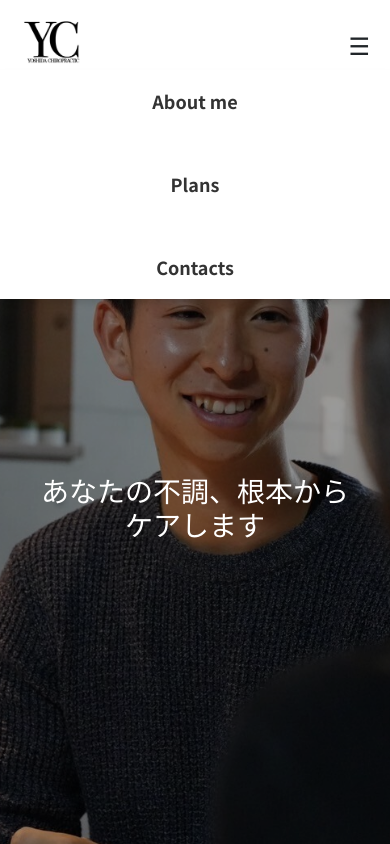
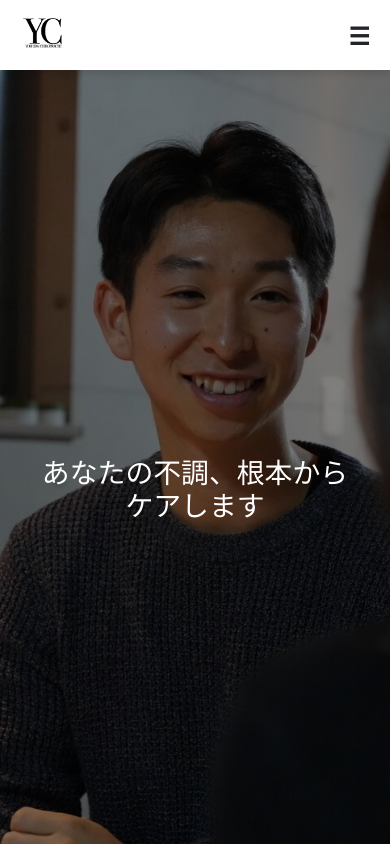
Before and after one commit to cyobi164/yoshida, a React (Vite) app: page / in a window 390 px wide. Shown: the top 844 px of the page. Built offline with nearby package versions, Linux system fonts and the light colour scheme; a web font is replaced by a local one.

Commit message:
is saved

```diff
--- a/src/component/Main.css
+++ b/src/component/Main.css
@@ -1,3 +1,4 @@
+/* General Styling */
 html {
     scroll-behavior: smooth;
 }
@@ -5,7 +6,7 @@ html {
 body {
     margin: 0;
     font-family: "Noto Sans JP", sans-serif;
-    font-weight: 500px;
+    font-weight: 600;
 }
 
 /* Background Image Section */
@@ -13,14 +14,23 @@ body {
     position: relative;
     width: 100%;
     height: 100vh;
-    background-image: url("../assets/photo/backimg.jpg");
+    background: url("../assets/photo/backimg.jpg") no-repeat center center;
     background-size: cover;
-    background-position: center;
+    background-position: top center;
     background-attachment: fixed;
     display: flex;
     align-items: center;
     justify-content: center;
     text-align: center;
+    overflow: hidden;
+}
+
+/* Ensure background image scales properly */
+@media (max-width: 768px) {
+    #bg-img {
+        background-attachment: scroll;
+        background-position: center;
+    }
 }
 
 /* Overlay */
@@ -31,38 +41,27 @@ body {
     left: 0;
     width: 100%;
     height: 100%;
-    background: rgba(0, 0, 0, 0.4); /* Dark overlay */
+    background: rgba(0, 0, 0, 0.5); /* Darker overlay for readability */
 }
 
 /* Overlay Text */
 .overlay-text {
     position: relative;
     color: white;
-    font-size: 2.5rem;
+    font-size: clamp(1.5rem, 5vw, 2.5rem);
     font-weight: bold;
     text-align: center;
     padding: 0 20px;
     max-width: 90%;
 }
 
-/* Responsive Text Size */
-@media (max-width: 768px) {
+/* Responsive Overlay Text */
+@media (max-width: 480px) {
     .overlay-text {
-        font-size: 2rem;
-    }
-    #bg-img h1 {
-        font-size: 36px;
+        font-size: 1.2rem;
     }
 }
 
-@media (max-width: 480px) {
-    .overlay-text {
-        font-size: 1.5rem;
-    }
-    #bg-img h1 {
-        font-size: 28px;
-    }
-}
 
 /* About Section */
 #about {
@@ -85,16 +84,17 @@ body {
 
 /* About Text */
 .about-text {
-    max-width: 600px;
-    text-align: justify; /* Ensures even text alignment */
+    max-width: 90%;
 }
 
-/* Fix text wrapping issues */
+.about-text h1 {
+    font-size: 24px;
+    font-weight: bold;
+}
+
 .about-text p {
     font-size: 18px;
-    line-height: 1.9; /* Increased line height */
-    word-break: break-word; /* Prevents awkward breaks */
-    hyphens: auto; /* Adds hyphens where necessary */
+    line-height: 1.9;
     margin-bottom: 15px;
 }
 
@@ -105,8 +105,7 @@ body {
         text-align: center;
     }
     .about-text {
-        text-align: justify;
-        max-width: 90%; /* Makes sure text takes appropriate width */
+        text-align: center;
     }
 }
 
@@ -128,45 +127,3 @@ body {
         padding: 50px 5%;
     }
 }
-
-/* Navigation Bar */
-.top-container {
-    display: flex;
-    align-items: center;
-    justify-content: space-between;
-    padding: 10px 20px;
-    background-color: white;
-    box-shadow: 0 4px 6px rgba(0, 0, 0, 0.1);
-}
-
-/* Logo */
-.logo img {
-    height: 70px;
-    width: auto;
-    display: block;
-}
-
-/* Navbar */
-.nav {
-    flex-grow: 1;
-    display: flex;
-    justify-content: center;
-}
-
-/* Navigation Item */
-.nav-item {
-    margin: 0 15px;
-    font-size: 20px;
-}
-
-/* Responsive Navbar */
-@media (max-width: 768px) {
-    .nav {
-        flex-direction: column;
-        align-items: center;
-    }
-    .nav-item {
-        margin: 10px 0;
-        font-size: 18px;
-    }
-}
```
